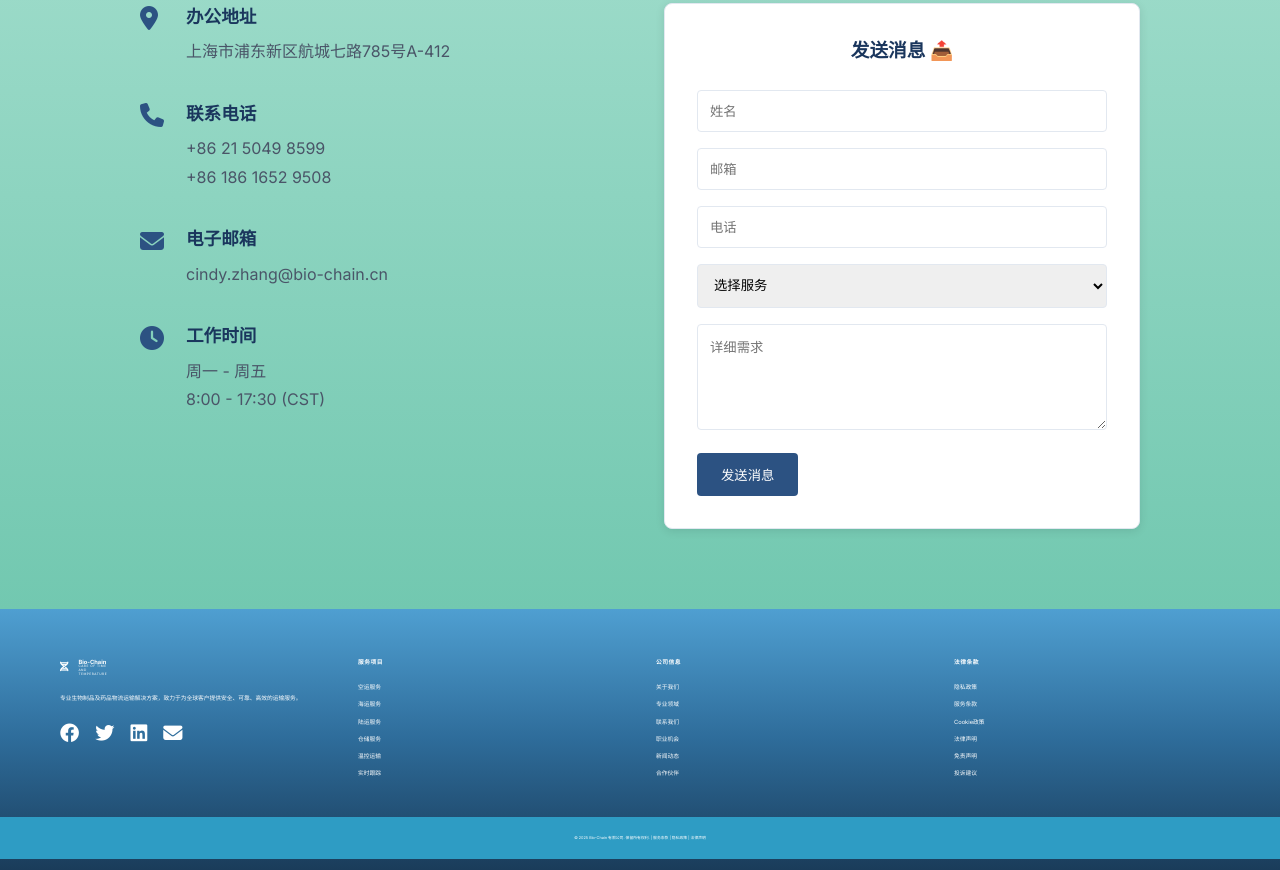
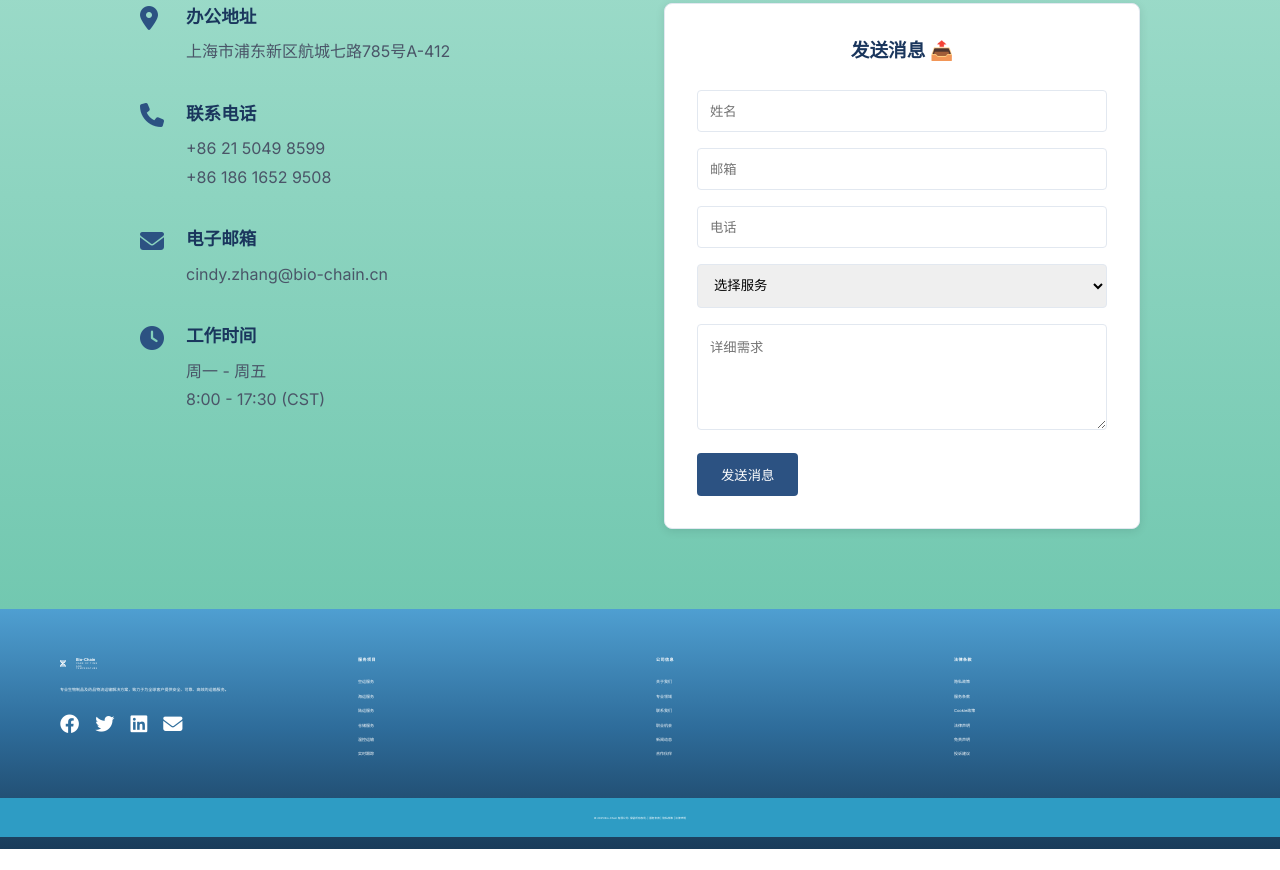
Before and after one commit to Gusc007/bio-chain-website, a plain HTML site: page index.html in a window 1280 px wide. Shown: the part 3134-4004 px from the top of the page. After the commit the page ends 3983 px from the top, so only its background shows below. Drawn offline with Linux system fonts and the light colour scheme.

Commit message:
fix: 页脚所有内容字体再减小30%，Bio-Chain和CARE OF TIME AND TEMPERATURE再加大35%

```diff
--- a/css/style.css
+++ b/css/style.css
@@ -918,35 +918,35 @@ body {
   align-items: flex-start !important;
 }
 .footer-logo {
-  font-size: 0.44rem !important; /* 0.628rem * 0.7 ≈ 0.44rem */
+  font-size: 0.308rem !important; /* 0.628rem * 0.7 ≈ 0.44rem */
 }
 .footer-logo i {
-  font-size: 0.6rem !important; /* 0.857rem * 0.7 ≈ 0.6rem */
+  font-size: 0.42rem !important; /* 0.6rem * 0.7 ≈ 0.42rem */
 }
 .footer-logo-text {
-  font-size: 0.36rem !important; /* 0.514rem * 0.7 ≈ 0.36rem */
+  font-size: 0.252rem !important; /* 0.514rem * 0.7 ≈ 0.36rem */
 }
 .footer-slogan {
-  font-size: 0.2rem !important; /* 0.286rem * 0.7 ≈ 0.2rem */
-  max-width: 36px !important;
+  font-size: 0.14rem !important; /* 0.2rem * 0.7 ≈ 0.14rem */
+  max-width: 25px !important;
 }
 .footer-section,
 .footer-section h4,
 .footer-section ul li a,
 .footer-section p {
-  font-size: 0.36rem !important; /* 0.514rem * 0.7 ≈ 0.36rem */
+  font-size: 0.252rem !important; /* 0.514rem * 0.7 ≈ 0.252rem */
 }
 .footer-bottom p {
-  font-size: 0.24rem !important; /* 0.34rem * 0.7 ≈ 0.24rem */
+  font-size: 0.168rem !important; /* 0.24rem * 0.7 ≈ 0.168rem */
 }
 /* 页脚三行主标题加大32% */
 .footer-logo .footer-main-title {
-  font-size: 1.316rem !important; /* 1rem * 1.32 ≈ 1.316rem */
+  font-size: 1.777rem !important; /* 1.316rem * 1.35 ≈ 1.777rem */
   font-weight: 700;
   letter-spacing: 0.5px;
 }
 .footer-logo .footer-main-subtitle {
-  font-size: 0.79rem !important; /* 0.6rem * 1.32 ≈ 0.79rem */
+  font-size: 1.067rem !important; /* 0.79rem * 1.35 ≈ 1.067rem */
   font-weight: 500;
   letter-spacing: 0.2px;
 }
```
